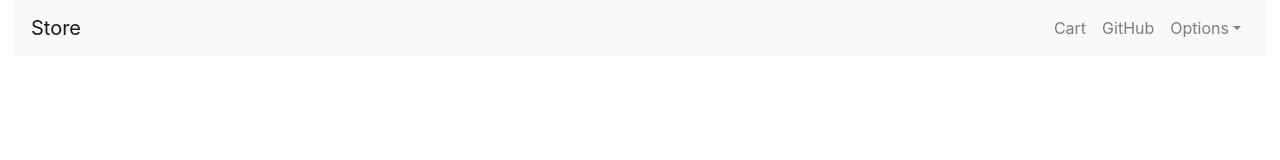
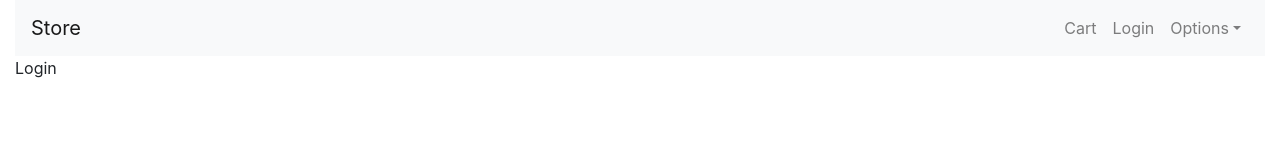
Before and after one commit to shamilihsan/store-web, a React (Create React App) app: page /login in a window 1280 px wide. Shown: the top 160 px of the page. Built offline with nearby package versions, Linux system fonts and the light colour scheme.

Commit message:
Login comp created and routed

```diff
--- a/src/components/App.js
+++ b/src/components/App.js
@@ -5,6 +5,7 @@ import Home from './Home'
 import Item from './Item'
 import Header from './Header'
 import Cart from './Cart'
+import Login from './Login'
 import history from '../history'
 
 
@@ -12,8 +13,9 @@ const App = () => {
     return (
         <div className="container-fluid">
             <Router history={history}>
-            <Header />
+                <Header />
                 <Switch>
+                    <Route path="/login" exact component={Login}></Route>
                     <Route path="/cart" exact component={Cart}></Route>
                     <Route path="/shop/:id" exact component={Item}></Route>
                     <Route path="/" exact component={Home}></Route>
--- a/src/components/Header.js
+++ b/src/components/Header.js
@@ -41,10 +41,10 @@ class Header extends React.Component {
                     <Collapse isOpen={this.state.isOpen} navbar>
                         <Nav className="ml-auto" navbar>
                             <NavItem>
-                            <Link to={'/cart'} className="nav-link">Cart</Link>
+                                <Link to={'/cart'} className="nav-link">Cart</Link>
                             </NavItem>
                             <NavItem>
-                                <NavLink href="https://github.com/reactstrap/reactstrap">GitHub</NavLink>
+                                <Link to={'/login'} className="nav-link">Login</Link>
                             </NavItem>
                             <UncontrolledDropdown nav inNavbar>
                                 <DropdownToggle nav caret>
--- /dev/null
+++ b/src/components/Login.js
@@ -0,0 +1,11 @@
+import React from 'react'
+
+class Login extends React.Component {
+    render() {
+        return(
+            <div>Login</div>
+        )
+    }
+}
+
+export default Login;
```
